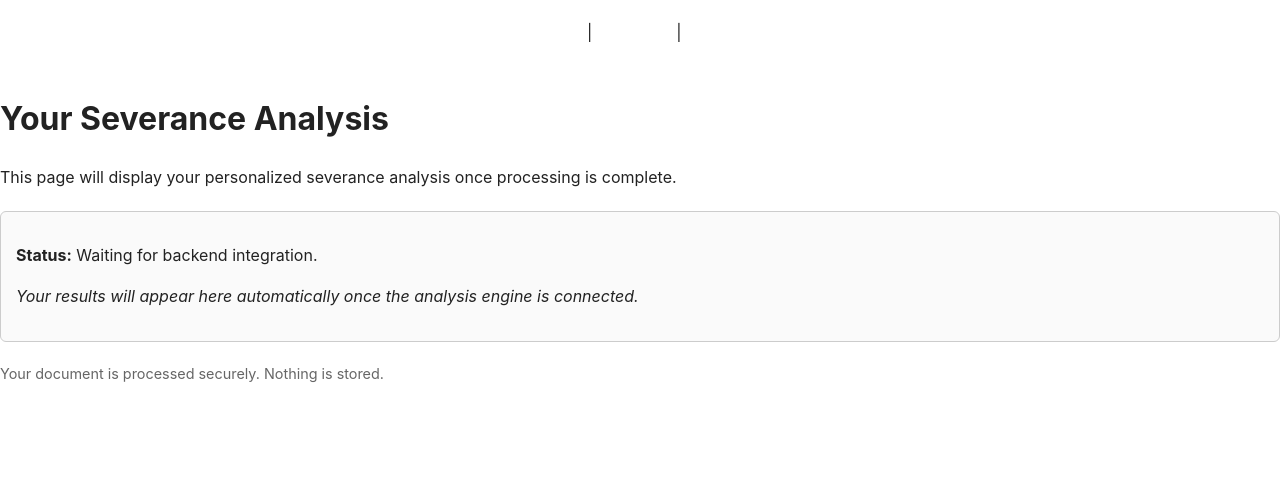
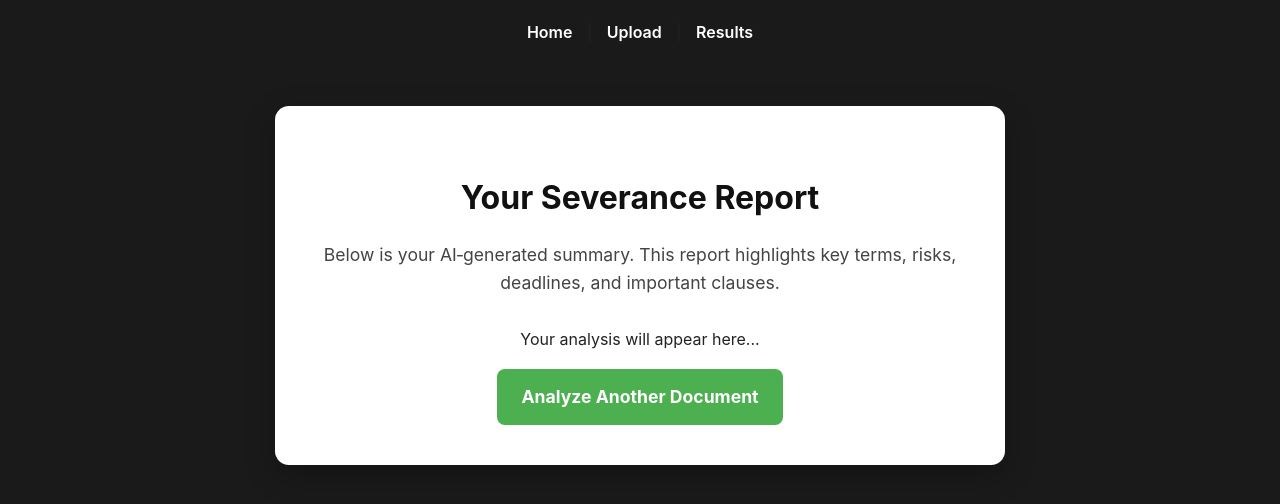
Before and after one commit to mehdiakif-lab/Fairexit, a plain HTML site: page public/result.html in a window 1280 px wide. Drawn offline with Linux system fonts and the light colour scheme.

Commit message:
Update result.html

```diff
--- a/public/result.html
+++ b/public/result.html
@@ -3,30 +3,40 @@
   <head>
     <meta charset="utf-8" />
     <meta name="viewport" content="width=device-width,initial-scale=1" />
-    <title>Results – ExitFair</title>
+    <title>Your Severance Report – ExitFair</title>
 
     <link rel="stylesheet" href="styles/main.css">
   </head>
 
-  <body>
+  <body class="hero-bg">
+
     <nav>
       <a href="index.html">Home</a> |
       <a href="upload.html">Upload</a> |
       <a href="result.html">Results</a>
     </nav>
-    <br>
 
-    <h1>Your Severance Analysis</h1>
+    <section class="hero-container">
+      <div class="hero-card">
 
-    <p>This page will display your personalized severance analysis once processing is complete.</p>
+        <h1>Your Severance Report</h1>
 
-    <div style="margin-top:20px;padding:15px;border:1px solid #ccc;border-radius:6px;background:#fafafa;">
-      <p><strong>Status:</strong> Waiting for backend integration.</p>
-      <p><em>Your results will appear here automatically once the analysis engine is connected.</em></p>
-    </div>
+        <p class="hero-subtext">
+          Below is your AI‑generated summary.
+          This report highlights key terms, risks, deadlines, and important clauses.
+        </p>
 
-    <p style="color:#666;font-size:0.9rem;margin-top:20px">
-      Your document is processed securely. Nothing is stored.
-    </p>
+        <div class="result-box">
+          <!-- Your backend will insert the analysis here -->
+          <p>Your analysis will appear here...</p>
+        </div>
+
+        <a href="upload.html" class="cta-button">
+          Analyze Another Document
+        </a>
+
+      </div>
+    </section>
+
   </body>
 </html>
```
